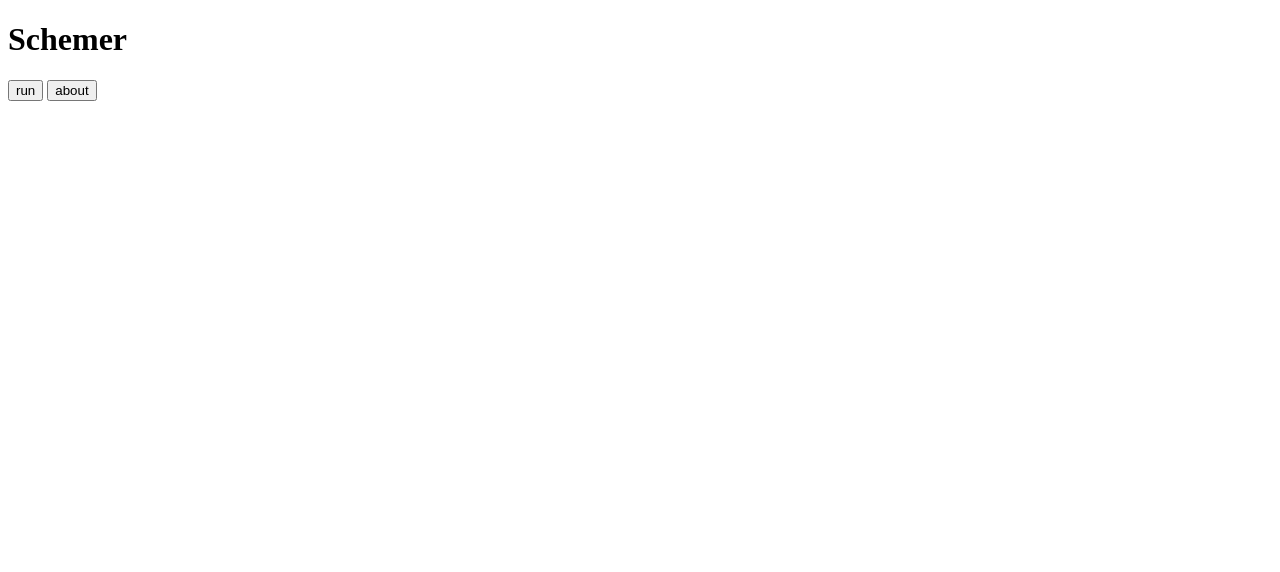
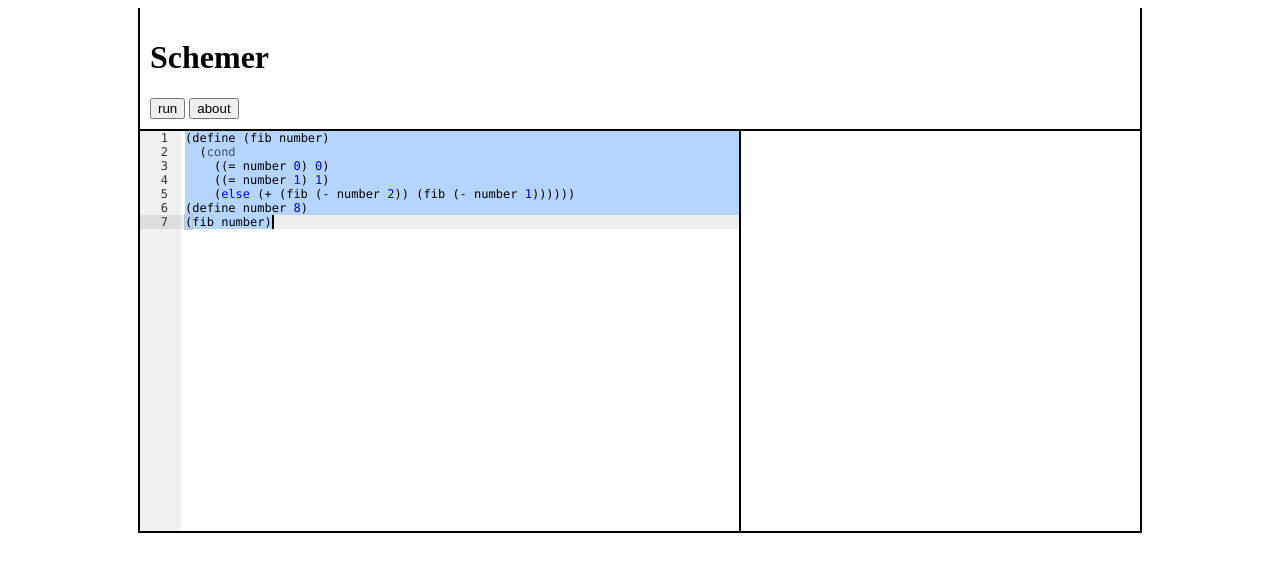
Before and after one commit to liuxing6103/liuxing6103.github.io, a Jekyll site: the page built from funcfunc/index.html, in a window 1280 px wide. Shown: the top 572 px of the page. Built offline with Jekyll 4.4.1, drawn with Linux system fonts in a browser that asks for light colours.

Commit message:
funcfunc

```diff
--- a/_layouts/funcfunc.html
+++ b/_layouts/funcfunc.html
@@ -14,7 +14,7 @@
  	<meta charset="utf-8">
  	<meta http-equiv="X-UA-Compatible" content="IE=edge">
  	<title>MyList</title>
- 	<link rel="stylesheet" href="/resources/funcfunc/tylesheets/editor.css">
+ 	<link rel="stylesheet" href="/resources/funcfunc/stylesheets/editor.css">
  </head>
  <body>
  	<div id="main">
```
